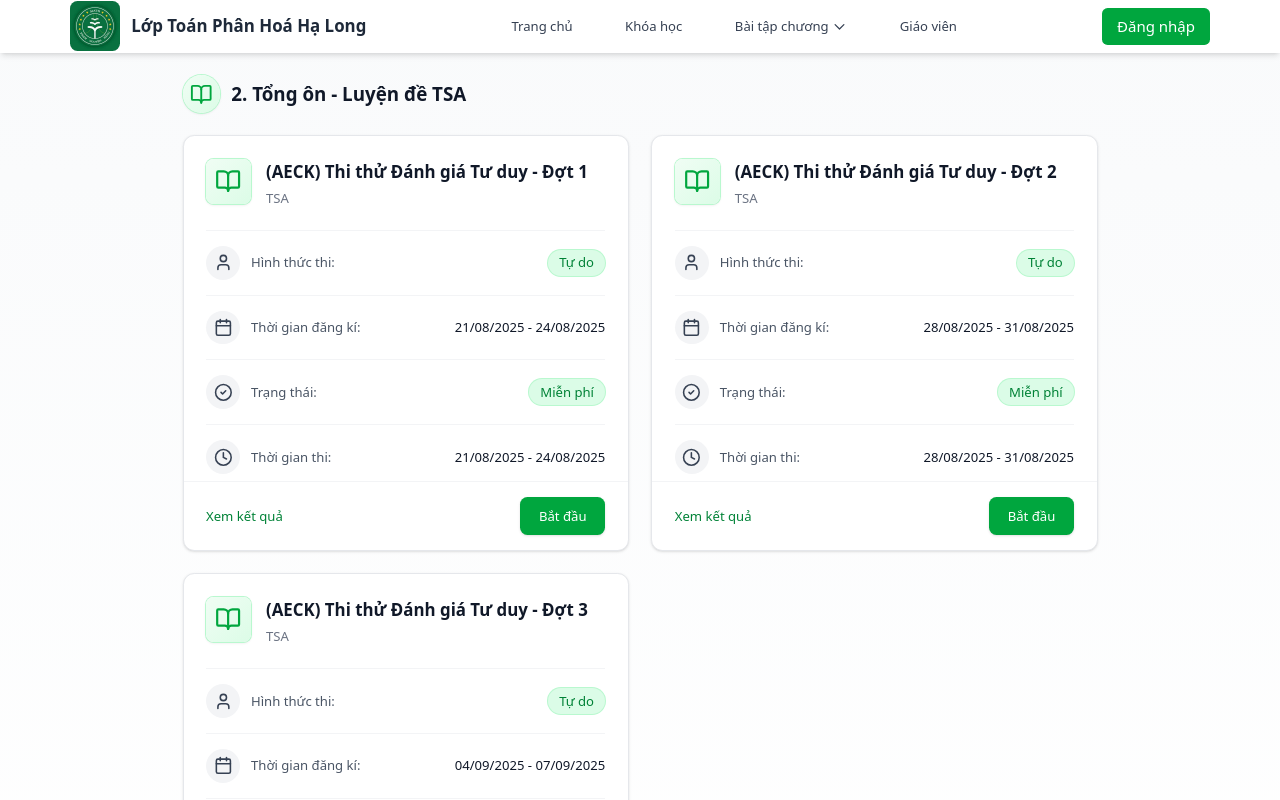
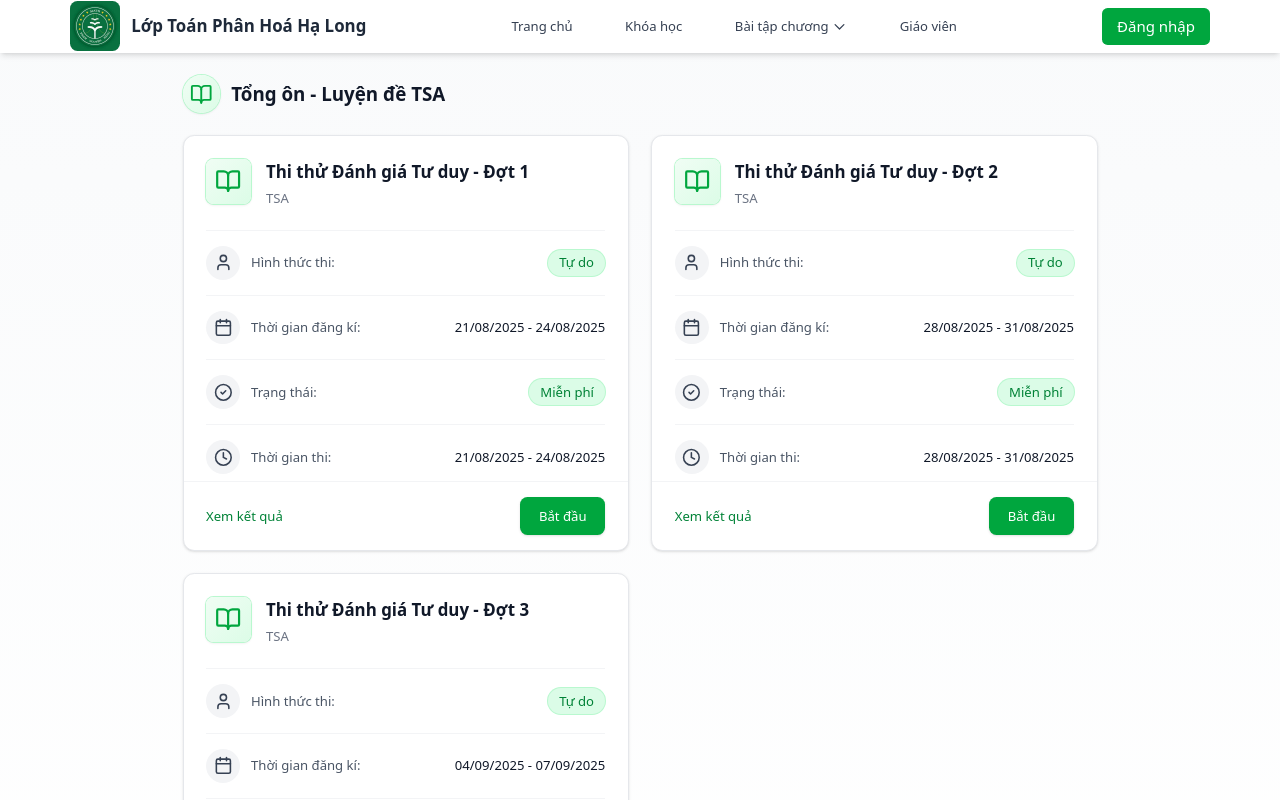
Before and after one commit to phamphong9981/phamnguyenbang-fe, a Next.js app: page /new-thi-tsa in a window 1280 px wide. Shown: the top 800 px of the page. Built offline with nearby package versions, Linux system fonts and the light colour scheme; no server answers.

Commit message:
rearrange folder of new-thi-tsa

```diff
--- /dev/null
+++ b/src/app/new-thi-tsa/lam-bai/page.tsx
@@ -0,0 +1,22 @@
+import React, {useEffect} from 'react'
+import { useRouter, useSearchParams } from 'next/navigation';
+import { ExamResultDto, SubmitExamDto, useExamSet, useSubmitExam } from '@/hooks/useExam';
+import { useState } from 'react';
+
+
+function TSAExam() {
+  const searchParams = useSearchParams();
+  const [examId, setExamId] = useState<string>('');
+
+  useEffect(() => {
+    const id = searchParams.get('examId') || '';
+    setExamId(id);
+    console.log('🚀 Exam ID:', id);
+    console.log('🔍 All search params:', Object.fromEntries(searchParams.entries()));
+  }, [searchParams]);
+  return (
+    <div>TSAExam</div>
+  )
+}
+
+export default TSAExam
--- a/src/app/new-ket-qua-tsa/page.tsx
+++ b/src/app/new-thi-tsa/new-ket-qua-tsa/page.tsx
@@ -2,12 +2,10 @@
 
 import Header from '@/components/Header';
 import { useRouter } from 'next/navigation';
-import { useMemo, useState } from 'react';
 
 export default function TSAResultPage() {
   const router = useRouter();
   const siteName = 'Lớp toán phân hóa Hạ Long';
-  const [subject, setSubject] = useState('all');
 
   const candidate = {
     name: 'Hải Ninh',
@@ -72,7 +70,7 @@ export default function TSAResultPage() {
         <section className="mt-5 grid grid-cols-1 lg:grid-cols-7 gap-3">
           <div className="lg:col-span-4 rounded-xl border border-gray-200 bg-gradient-to-br from-green-600 to-green-700 shadow-sm overflow-hidden">
             <div className="px-6 py-4 text-white">
-              <div className="text-base font-semibold">Điểm bài thi</div>
+              <div className="text-lg font-semibold">Điểm bài thi</div>
               <div className="text-xs opacity-90">Overall score</div>
             </div>
             <div className="px-6 py-8">
@@ -98,7 +96,7 @@ export default function TSAResultPage() {
                     <div className="text-[10px] text-green-700/80">{s.range}</div>
                   </div>
                   <div className="flex-1 flex flex-col justify-center">
-                    <div className="text-sm font-semibold text-white">{s.title}</div>
+                    <div className="text-base font-semibold text-white mb-1">{s.title}</div>
                     <div className="text-[11px] text-white">{s.sub}</div>
                   </div>
                 </div>
@@ -118,8 +116,6 @@ export default function TSAResultPage() {
           <div className="flex items-center gap-3">
             <div className="text-sm text-gray-600">Xem đáp án:</div>
             <select
-              value={subject}
-              onChange={(e) => setSubject(e.target.value)}
               className="rounded-lg border border-gray-200 bg-white px-3 py-2 text-sm text-gray-900 shadow-sm focus:outline-none focus:ring-2 focus:ring-green-400"
             >
               <option value="all">Chọn môn thi</option>
--- a/src/app/new-thi-tsa/page.tsx
+++ b/src/app/new-thi-tsa/page.tsx
@@ -3,13 +3,12 @@
 import { useRouter } from 'next/navigation';
 import Header from '@/components/Header'
 import { BookOpen, User, Calendar, CheckCircle2, Clock } from 'lucide-react';
-
 export default function TSAHomePage() {
 	const router = useRouter();
 	const sets = [
 		{
 			id: 'dot1',
-			title: '(AECK) Thi thử Đánh giá Tư duy - Đợt 1',
+			title: 'Thi thử Đánh giá Tư duy - Đợt 1',
 			tag: 'TSA',
 			mode: 'Tự do',
 			reg: '21/08/2025 - 24/08/2025',
@@ -18,7 +17,7 @@ export default function TSAHomePage() {
 		},
 		{
 			id: 'dot2',
-			title: '(AECK) Thi thử Đánh giá Tư duy - Đợt 2',
+			title: 'Thi thử Đánh giá Tư duy - Đợt 2',
 			tag: 'TSA',
 			mode: 'Tự do',
 			reg: '28/08/2025 - 31/08/2025',
@@ -27,7 +26,7 @@ export default function TSAHomePage() {
 		},
 		{
 			id: 'dot3',
-			title: '(AECK) Thi thử Đánh giá Tư duy - Đợt 3',
+			title: 'Thi thử Đánh giá Tư duy - Đợt 3',
 			tag: 'TSA',
 			mode: 'Tự do',
 			reg: '04/09/2025 - 07/09/2025',
@@ -45,7 +44,7 @@ export default function TSAHomePage() {
 						<div className="h-10 w-10 rounded-full bg-gradient-to-br from-green-50 to-green-100 text-green-600 flex items-center justify-center ring-1 ring-green-200 shadow-sm transition-transform duration-300 transform-gpu origin-bottom-left hover:rotate-[-8deg]">
 							<BookOpen className="h-6 w-6" />
 						</div>
-						<h1 className="text-xl font-semibold text-gray-900">2. Tổng ôn - Luyện đề TSA</h1>
+						<h1 className="text-xl font-semibold text-gray-900">Tổng ôn - Luyện đề TSA</h1>
 					</div>
 				</div>
 
@@ -112,11 +111,16 @@ export default function TSAHomePage() {
 							<div className="flex items-center justify-between border-t border-gray-100 px-6 py-4">
 								<button
                   className="inline-flex items-center text-sm font-medium text-green-700 hover:text-green-800 transition-all duration-300 hover:underline hover:underline-offset-4 hover:translate-x-0.5"
-                  onClick={() => router.push(`/new-ket-qua-tsa`)}
+                  onClick={() => router.push(`/new-thi-tsa/new-ket-qua-tsa`)}
                 >
                     Xem kết quả
                 </button>
-								<button className="px-5 py-2.5 rounded-lg bg-green-600 text-white text-sm font-medium shadow-sm transition-all duration-300 hover:bg-green-700 active:bg-green-800 hover:shadow-lg focus-visible:outline-none focus-visible:ring-2 focus-visible:ring-green-400 active:scale-[0.98]">Bắt đầu</button>
+								<button
+									className="px-5 py-2.5 rounded-lg bg-green-600 text-white text-sm font-medium shadow-sm transition-all duration-300 hover:bg-green-700 active:bg-green-800 hover:shadow-lg focus-visible:outline-none focus-visible:ring-2 focus-visible:ring-green-400 active:scale-[0.98]"
+									onClick={() => router.push(`/new-thi-tsa/lam-bai?examId=${item.id}`)}
+								>
+									Bắt đầu
+								</button>
 							</div>
 						</div>
 					))}
```
